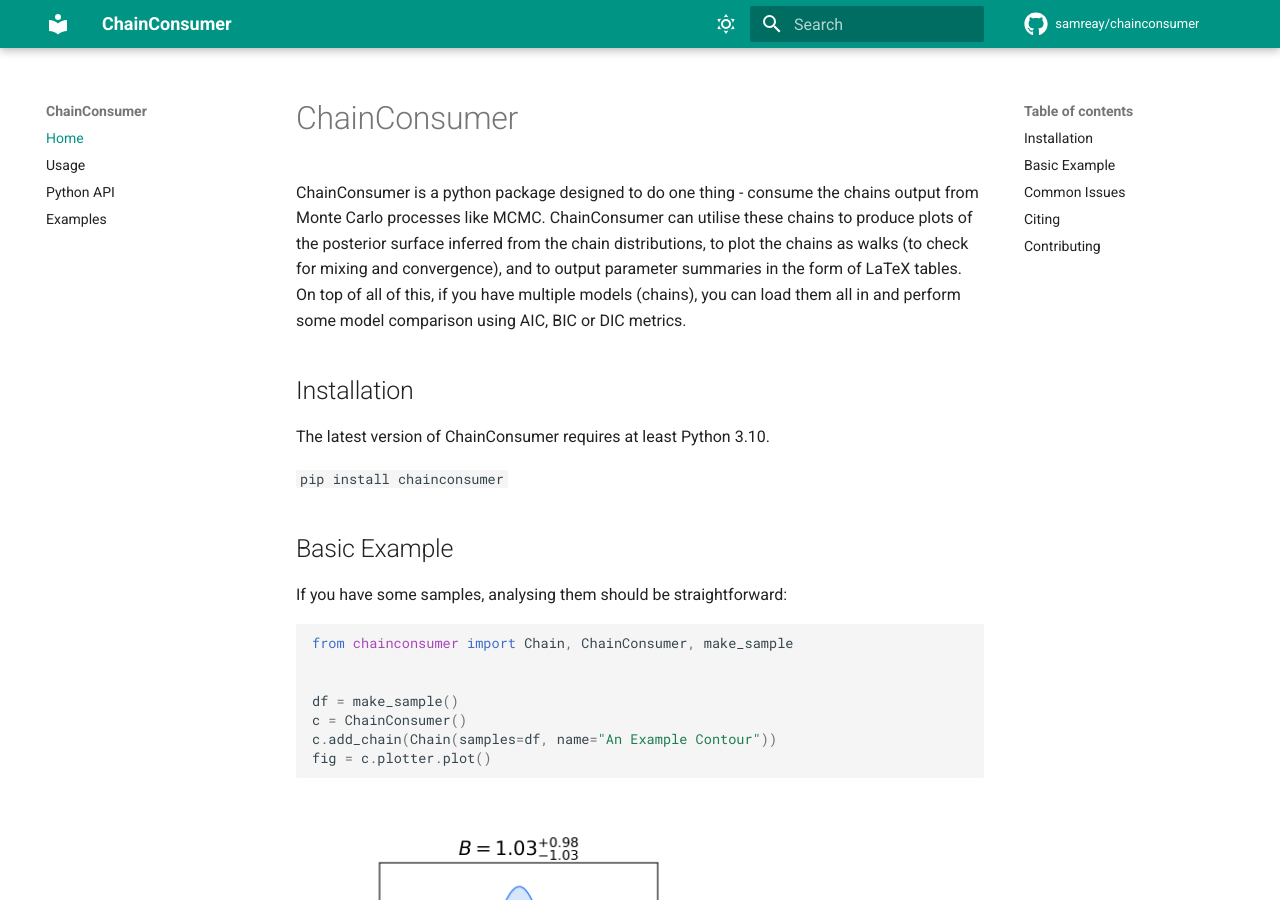
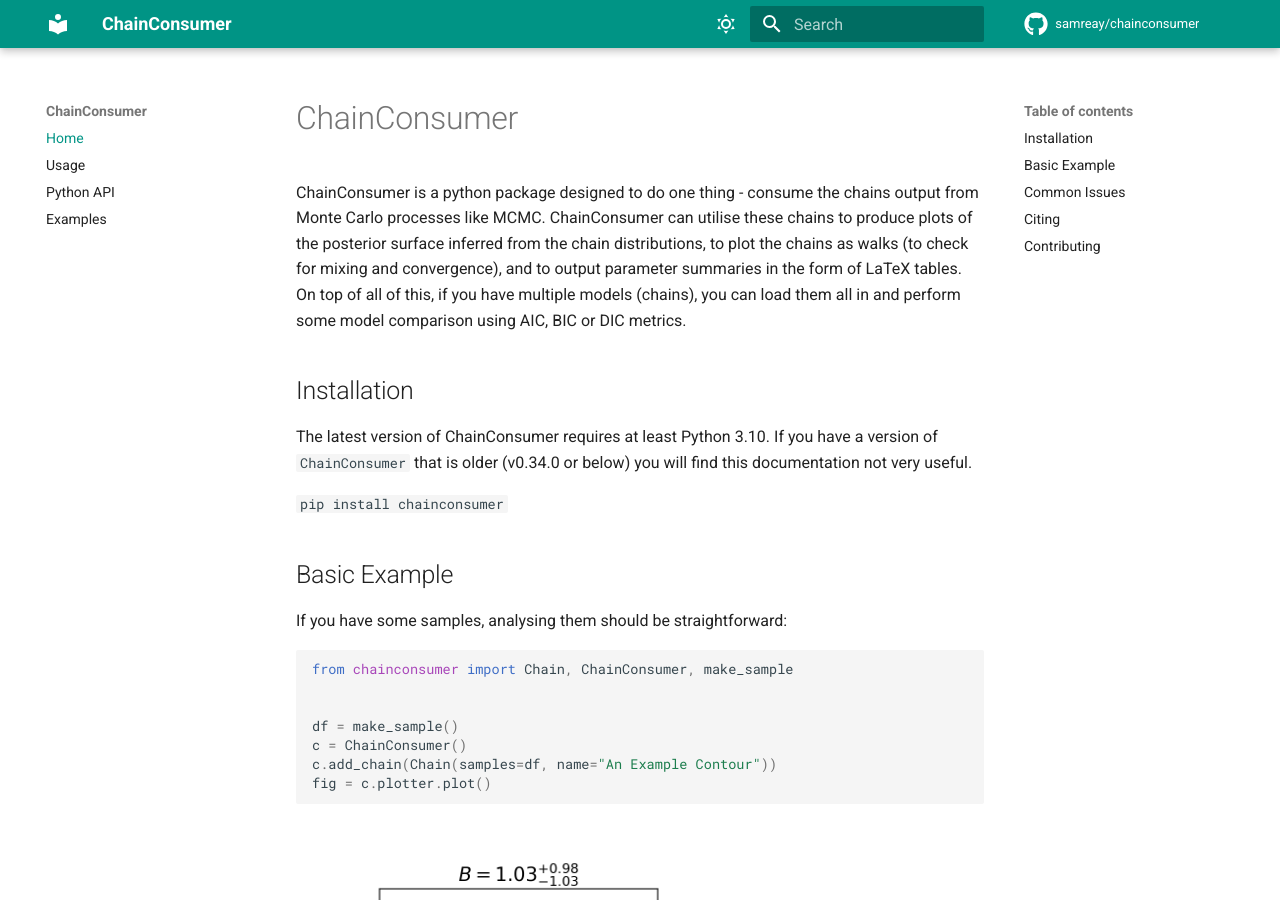
Before and after one commit to Samreay/ChainConsumer, an MkDocs documentation site: the page built from docs/index.md, in a window 1280 px wide and 900 px high. Built offline with MkDocs 1.6.1 and Material for MkDocs 9.7.7, drawn with Linux system fonts in a browser that asks for light colours; comment, search, counter and statistics services are not loaded.

```diff
--- a/docs/index.md
+++ b/docs/index.md
@@ -5,7 +5,8 @@
 
 ## Installation
 
-The latest version of ChainConsumer requires at least Python 3.10.
+The latest version of ChainConsumer requires at least Python 3.10. If you have a version of `ChainConsumer` that is older (v0.34.0 or below)
+you will find this documentation not very useful.
 
 `pip install chainconsumer`
 
```
Also changed, not shown: 1 other file.
